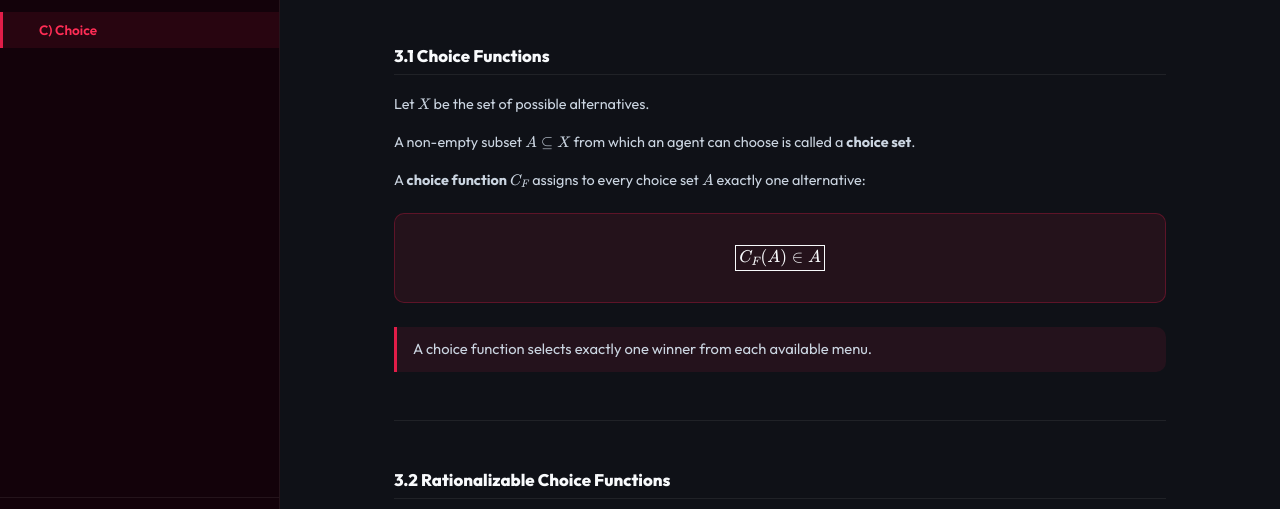
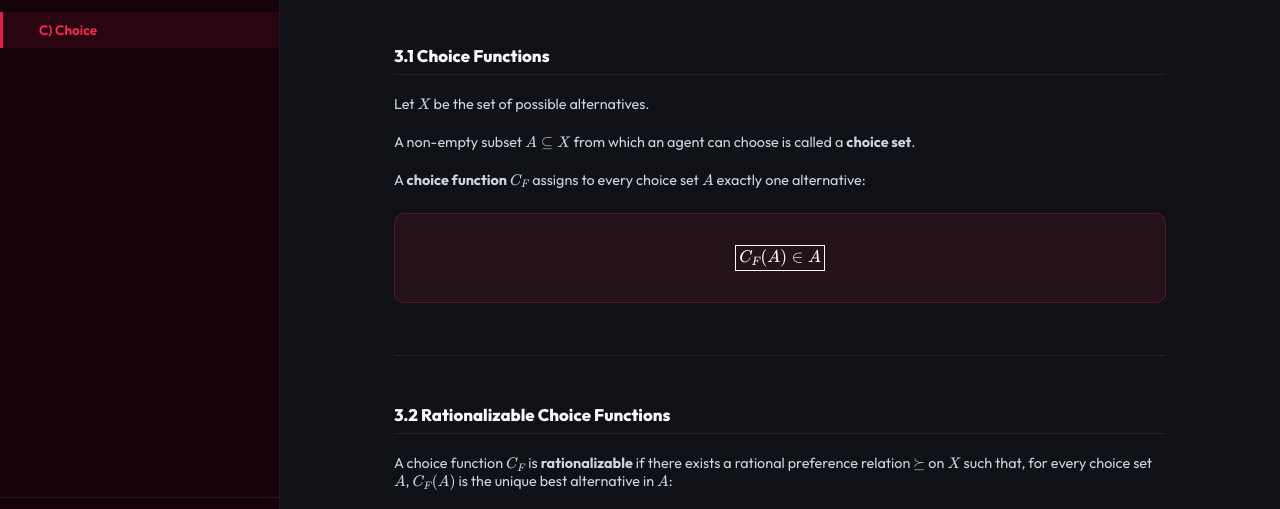
Before and after one commit to endlessleep/stats, a plain HTML site: page choice.html in a window 1280 px wide. Shown: the part 218-727 px from the top of the page. Drawn offline with nearby package versions, Linux system fonts and the light colour scheme.

Commit message:
Remove sentence: A choice function selects exactly one winner from each available menu

```diff
--- a/choice.html
+++ b/choice.html
@@ -355,10 +355,6 @@ body {
 
       <div class="math-display boxed">
         $$\boxed{C_F(A) \in A}$$
-      </div>
-
-      <div class="key-note">
-        A choice function selects exactly one winner from each available menu.
       </div>
     </section>
 
```
